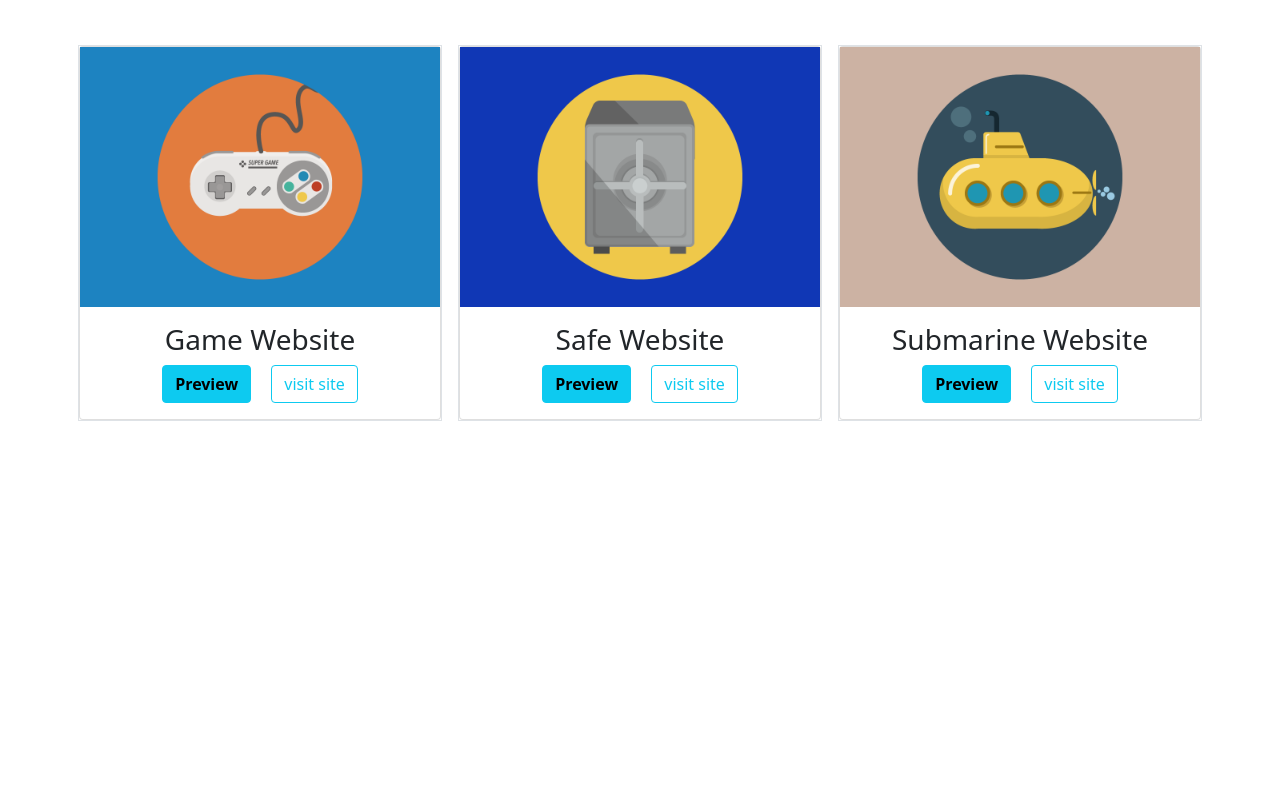
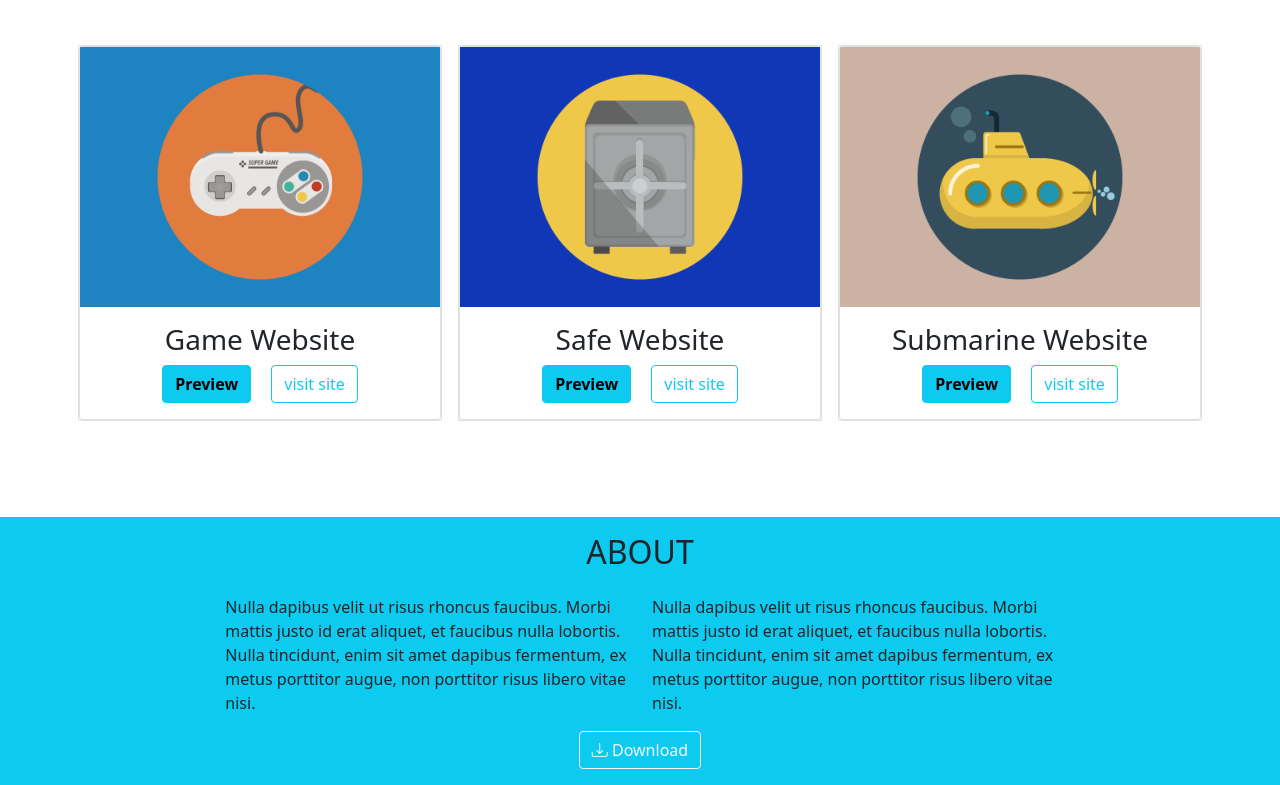
Before and after one commit to MattiaLoiacono/bootstrap-freelancer, a plain HTML site: page index.html in a window 1280 px wide. Shown: the part 1161-1946 px from the top of the page. Before the commit the page ends 1630 px from the top, so only its background shows below. Drawn offline with nearby package versions, Linux system fonts and the light colour scheme.

Commit message:
sezione about

```diff
--- a/index.html
+++ b/index.html
@@ -9,6 +9,7 @@
     <title>bootstap-freelancer</title>
 </head>
 <body>
+
     <nav class="navbar navbar-dark bg-dark">
         <div class="container-fluid justify-content-between">
             <div class="col mx-5 text-info">
@@ -25,6 +26,7 @@
         <p class="h1">Pinco Pallo</p>
         <p>WEB DESIGNER</p>
     </div>
+
     <div class="container">
         <div class="row text-center">
             <h2 class="m-3">Portfolio</h2>
@@ -94,5 +96,24 @@
             </div>
         </div>
     </div>
+
+    <div class="container-fluid bg-info mt-5">
+        <div class="row text-center">
+            <h2 class="p-3">ABOUT</h2>
+        </div>
+        <div class="row justify-content-center">
+            <div class="col-4">
+                Nulla dapibus velit ut risus rhoncus faucibus. Morbi mattis justo id erat aliquet, et faucibus nulla lobortis. Nulla tincidunt, enim sit amet dapibus fermentum, ex metus porttitor augue, non porttitor risus libero vitae nisi.
+            </div>
+            <div class="col-4">
+                Nulla dapibus velit ut risus rhoncus faucibus. Morbi mattis justo id erat aliquet, et faucibus nulla lobortis. Nulla tincidunt, enim sit amet dapibus fermentum, ex metus porttitor augue, non porttitor risus libero vitae nisi.
+            </div>
+        </div>
+        <div class="row text-center">
+            <div class="col">
+                <button type="button" class="btn btn-outline-light m-3"><i class="bi bi-download"></i> Download</button>
+            </div>
+        </div>
+    </div>
 </body>
 </html>
```
